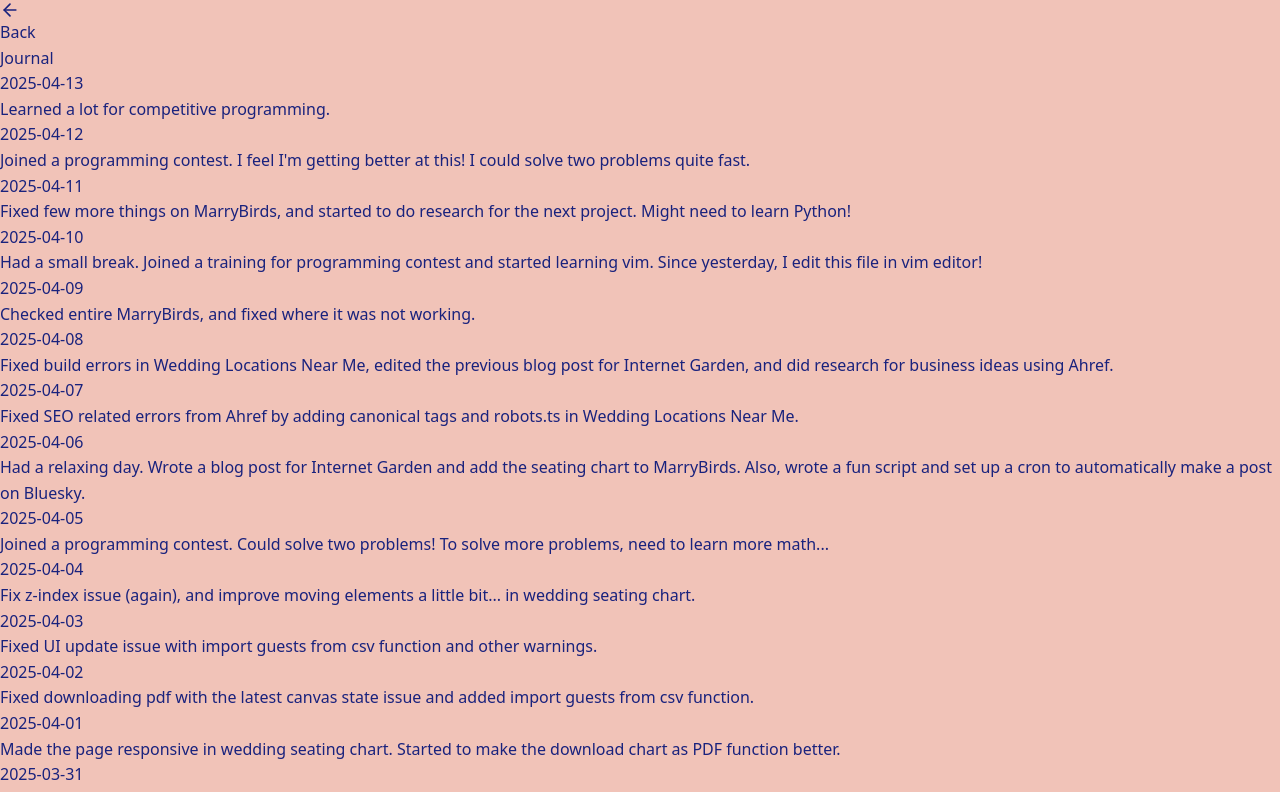
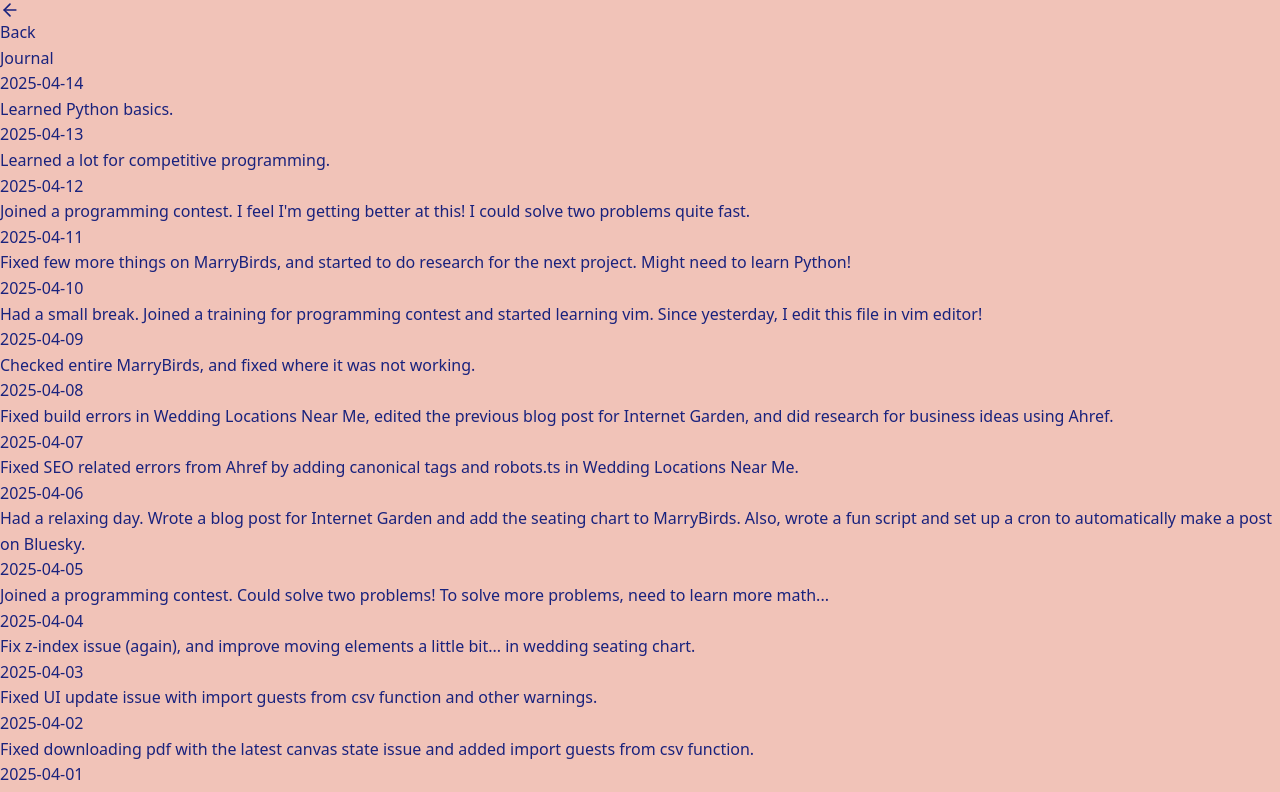
Before and after one commit to minamicode/minamicode.com, a Next.js app: page /journal in a window 1280 px wide. Shown: the top 792 px of the page. Built offline with nearby package versions, Linux system fonts and the light colour scheme.

Commit message:
add a journal entry

```diff
--- a/src/app/_components/JournalEntries.tsx
+++ b/src/app/_components/JournalEntries.tsx
@@ -6,6 +6,10 @@ type JournalEntry = {
 };
 
 const entries: JournalEntry[] = [
+  {
+    date: "2025-04-14",
+    text: "Learned Python basics.",
+  },
   {
     date: "2025-04-13",
     text: "Learned a lot for competitive programming.",
```
